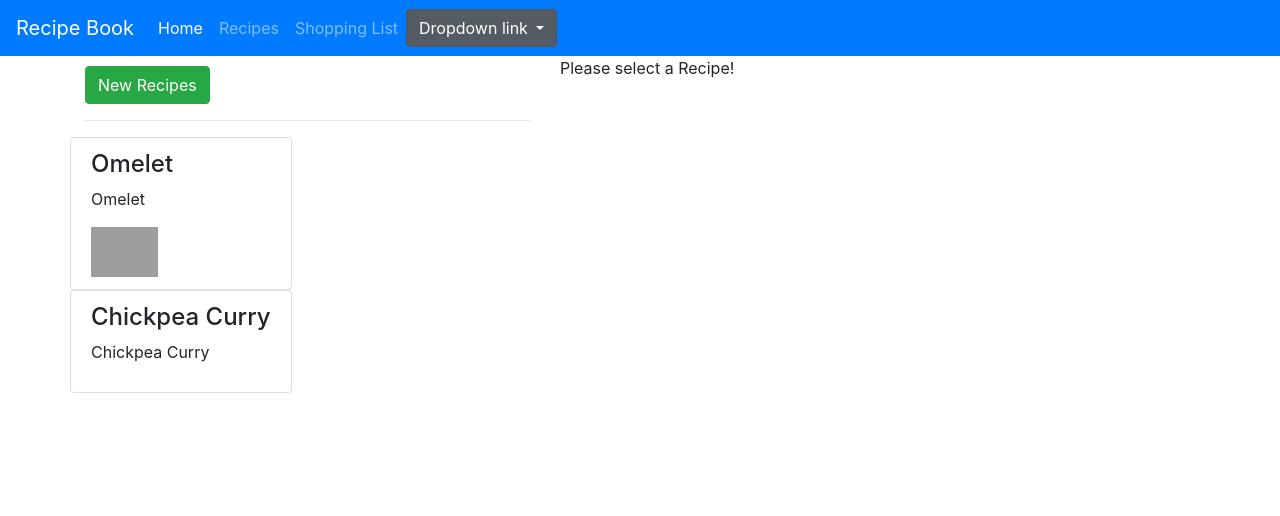
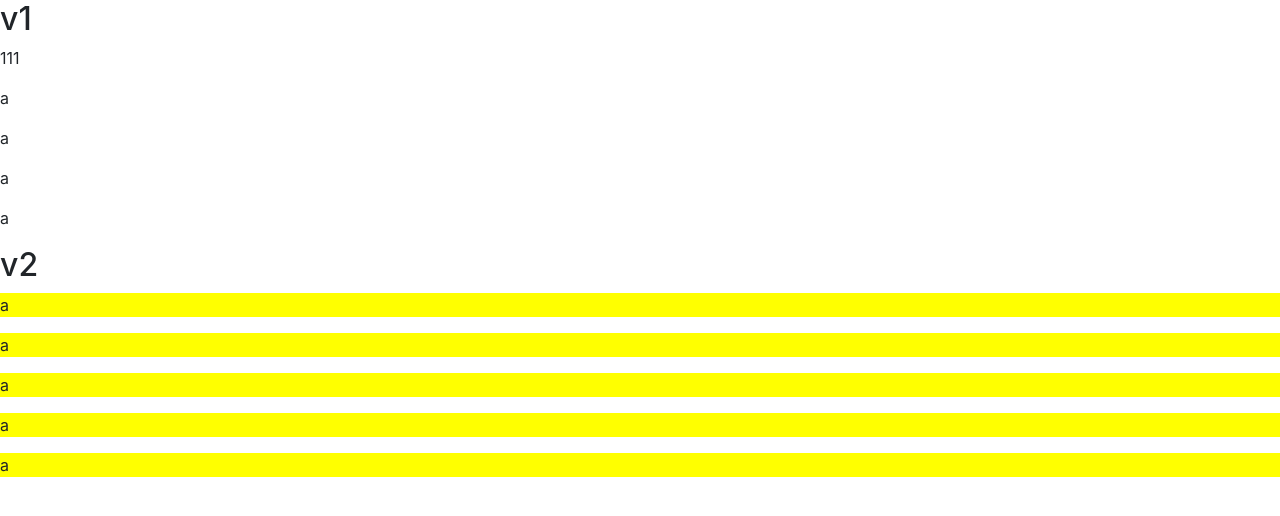
Before and after one commit to mh453Uol/ng-server-app, an Angular app: page / in a window 1280 px wide. Shown: the top 516 px of the page. Built offline with nearby package versions, Linux system fonts and the light colour scheme; grey boxes are pictures that could not be loaded.

Commit message:
friday - training material

```diff
--- a/src/app/app.component.html
+++ b/src/app/app.component.html
@@ -1,11 +1,11 @@
 <!--The content below is only a placeholder and can be replaced.-->
 
-<app-header (viewChanged)="onViewChanged($event)"></app-header>
+<!-- <app-header (viewChanged)="onViewChanged($event)"></app-header>
 <div class="container">
 
 
   <app-recipes *ngIf="view == 'recipes'"></app-recipes>
-  <app-shopping-list *ngIf="view == 'shopping-list'"></app-shopping-list>
+  <app-shopping-list *ngIf="view == 'shopping-list'"></app-shopping-list> -->
 
 
   <!-- <app-servers></app-servers>
@@ -17,3 +17,16 @@
     <p class="body">Body</p>
     <h4 class="footer">Footer</h4>
   </app-panel> -->
+
+  <h2>v1</h2>
+  <p appHighlightv1>111</p>
+  <p appHighlightv1>a</p>
+  <p appHighlightv1>a</p>
+  <p appHighlightv1>a</p>
+  <p appHighlightv1>a</p>
+  <h2>v2</h2>
+  <p appHighlightv2 defaultColor="yellow">a</p>
+  <p appHighlightv2 defaultColor="yellow">a</p>
+  <p appHighlightv2 defaultColor="yellow">a</p>
+  <p appHighlightv2 defaultColor="yellow">a</p>
+  <p appHighlightv2 defaultColor="yellow">a</p>
--- a/src/app/app.module.ts
+++ b/src/app/app.module.ts
@@ -18,6 +18,8 @@ import { BasicHighlightDirective } from './directive/basic-highlight.directive';
 import { PreserveFormattingDirective } from './directive/preserve-formatting.directive';
 import { UnlessDirective } from './directive/unless.directive';
 import { DropdownDirective } from './shared/directives/dropdown.directive';
+import { Highlightv1Directive } from './directive/highlightv1.directive';
+import { Highlightv2Directive } from './directive/highlightv2.directive';
 // module bundle components, services into one place
 @NgModule({
   // my components I have created
@@ -38,7 +40,9 @@ import { DropdownDirective } from './shared/directives/dropdown.directive';
     BasicHighlightDirective,
     PreserveFormattingDirective,
     UnlessDirective,
-    DropdownDirective
+    DropdownDirective,
+    Highlightv1Directive,
+    Highlightv2Directive
   ],
   // add modules to this modules (access functionality)
   imports: [
--- /dev/null
+++ b/src/app/directive/highlightv1.directive.ts
@@ -0,0 +1,30 @@
+import {Directive, HostListener, ElementRef, Renderer2} from '@angular/core';
+
+@Directive({
+  selector: '[appHighlightv1]'
+})
+export class Highlightv1Directive {
+
+  constructor(private elementRef: ElementRef, private renderer: Renderer2) {}
+
+  @HostListener('mouseenter') onmouseenter() {
+    console.log('Highlighv1Directiv::eonmouseenter');
+    const rgbStyle = this.getRandomRGB();
+    this.renderer.setStyle(this.elementRef.nativeElement, 'background-color', rgbStyle);
+  }
+
+  @HostListener('mouseleave') onmouseleave() {
+    console.log('Highlighv1Directiv::onmouseleave');
+    const rgbStyle = this.getRandomRGB();
+    this.renderer.setStyle(this.elementRef.nativeElement, 'background-color', rgbStyle);
+  }
+
+  private getRandomRGB(): string {
+    const r = Math.floor((Math.random() * 255) + 1);
+    const g = Math.floor((Math.random() * 255) + 1);
+    const b = Math.floor((Math.random() * 255) + 1);
+
+    return `rgb(${r},${g},${b})`;
+  }
+
+}
--- /dev/null
+++ b/src/app/directive/highlightv2.directive.ts
@@ -0,0 +1,38 @@
+import {Directive, HostListener, ElementRef, Renderer2, Input, OnInit} from '@angular/core';
+import {THIS_EXPR} from '@angular/compiler/src/output/output_ast';
+
+@Directive({
+  selector: '[appHighlightv2]'
+})
+export class Highlightv2Directive implements OnInit {
+
+  @Input() defaultColor = 'pink';
+
+  constructor(private elementRef: ElementRef, private renderer: Renderer2) {}
+
+  ngOnInit(): void {
+    console.log('Setting Color');
+    this.renderer.setStyle(this.elementRef.nativeElement, 'background-color', this.defaultColor);
+  }
+
+  @HostListener('mouseenter') onmouseenter() {
+    console.log('Highlighv1Directiv::eonmouseenter');
+    const rgbStyle = this.getRandomRGB();
+    this.renderer.setStyle(this.elementRef.nativeElement, 'background-color', rgbStyle);
+  }
+
+  @HostListener('mouseleave') onmouseleave() {
+    console.log('Highlighv1Directiv::onmouseleave');
+    const rgbStyle = this.getRandomRGB();
+    this.renderer.setStyle(this.elementRef.nativeElement, 'background-color', rgbStyle);
+  }
+
+  private getRandomRGB(): string {
+    const r = Math.floor((Math.random() * 255) + 1);
+    const g = Math.floor((Math.random() * 255) + 1);
+    const b = Math.floor((Math.random() * 255) + 1);
+
+    return `rgb(${r},${g},${b})`;
+  }
+
+}
```
Also changed, not shown: 2 other files (tests, documents, lock files or other folders).
